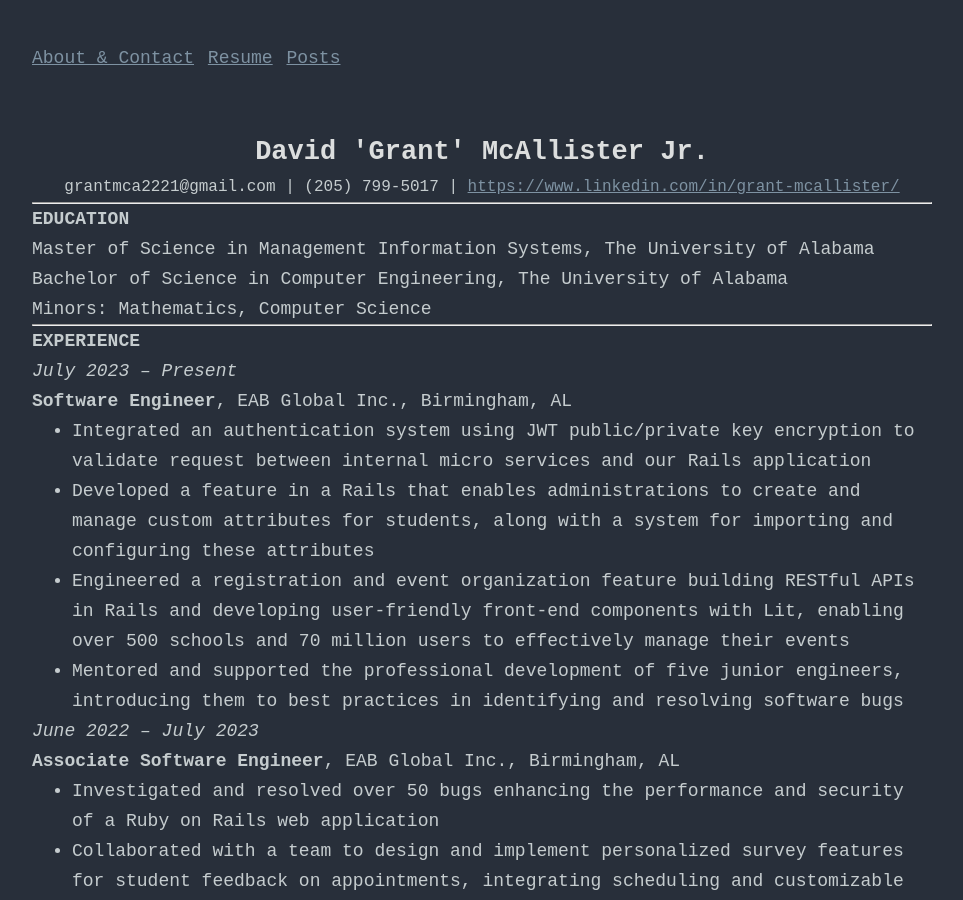
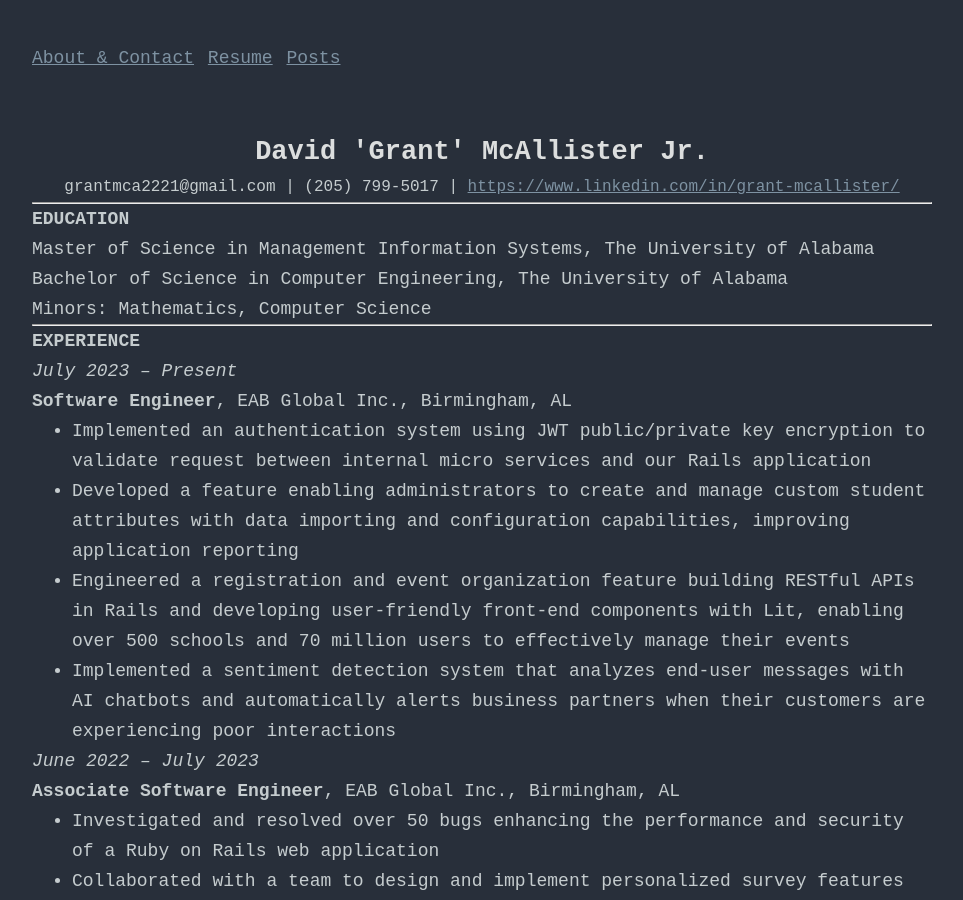
Before and after one commit to grantmca/grantmca.github.io, a Jekyll site: the page built from resume/index.html, in a window 1280 px wide and 900 px high. Shown: the whole window, without its empty margins (158-1121 px from the left). Built offline with Jekyll 4.4.1, drawn with Linux system fonts in a browser that asks for light colours; some of the changed text lies outside the part shown.

Commit message:
Quick Update

```diff
--- a/resume/index.html
+++ b/resume/index.html
@@ -23,10 +23,11 @@
   <p><i>July 2023 – Present</i></p>
   <p><b>Software Engineer</b>, EAB Global Inc., Birmingham, AL</p>
   <ul>
-    <li>Integrated an authentication system using JWT public/private key encryption to validate request between internal micro services and our Rails application</li>
-    <li>Developed a feature in a Rails that enables administrations to create and manage custom attributes for students, along with a system for importing and configuring these attributes</li>
+    <li>Implemented an authentication system using JWT public/private key encryption to validate request between internal micro services and our Rails application</li>
+    <li>Developed a feature enabling administrators to create and manage custom student attributes with data importing and configuration capabilities, improving application reporting</li>
     <li>Engineered a registration and event organization feature building RESTful APIs in Rails and developing user-friendly front-end components with Lit, enabling over 500 schools and 70 million users to effectively manage their events</li>
-    <li>Mentored and supported the professional development of five junior engineers, introducing them to best practices in identifying and resolving software bugs</li>
+    <li>Implemented a sentiment detection system that analyzes end-user messages with AI chatbots and automatically alerts business partners when their customers are experiencing poor interactions</li>
+
   </ul>
 </div>
 <div class='item'>
```
Also changed, not shown: other parts of resume/index.html (+1 -1 lines).
